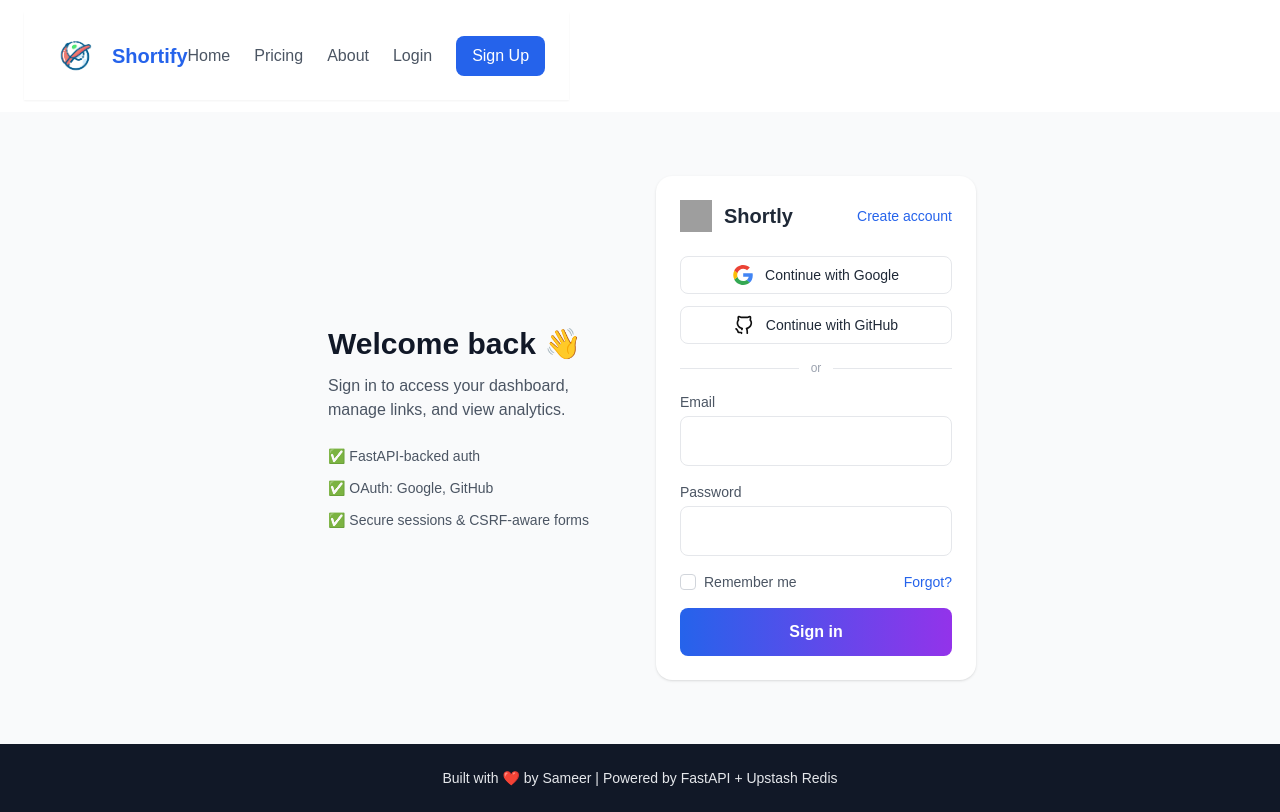
After one commit to sk3577311/Pro_URL_Shortener, a FastAPI app: template templates/login.html in a window 1280 px wide. The commit adds this page. Run offline with FastAPI, Linux system fonts and the light colour scheme; the template is opened without the code that fills it, so the values that code supplies are empty; some libraries are stand-ins or nearby versions; grey boxes are pictures that could not be loaded.

Commit message:
15/10/2025 14

```diff
--- a/app/main.py
+++ b/app/main.py
@@ -136,7 +136,11 @@ async def shorten_url(
             short_code = ''.join(secrets.choice(alphabet) for _ in range(6))
             if not redis_client.exists(f"url:{short_code}"):
                 break
-        redis_client.set(f"url:{short_code}", long_url, ex=ttl)
+        if ttl and ttl > 0:
+            await redis_client.set(f"url :{short_code}", original_url, ex=ttl)
+        else:
+            await redis_client.set(f"url :{short_code}", original_url)
+        # redis_client.set(f"url:{short_code}", long_url, ex=ttl)
 
     # Metadata
     redis_client.hmset(
@@ -146,7 +150,11 @@ async def shorten_url(
     redis_client.expire(f"meta:{short_code}", ttl)
 
     # Click counter
-    redis_client.set(f"clicks:{short_code}", 0, ex=ttl)
+    if ttl and ttl > 0:
+        redis_client.set(f"clicks :{short_code}", original_url, ex=ttl)
+    else:
+        redis_client.set(f"clicks :{short_code}", original_url)
+    # redis_client.set(f"clicks:{short_code}", 0, ex=ttl)
 
     readable_ttl = format_ttl(ttl)
     short_url = str(request.base_url).rstrip("/") + "/" + short_code
--- a/requirements.txt
+++ b/requirements.txt
@@ -5,3 +5,4 @@ jinja2
 dotenv
 python-multipart
 upstash-redis
+authlib
--- a/templates/base.html
+++ b/templates/base.html
@@ -1,6 +1,7 @@
 <!-- templates/base.html -->
 <!DOCTYPE html>
 <html lang="en">
+
 <head>
   <meta charset="utf-8" />
   <meta name="viewport" content="width=device-width, initial-scale=1" />
@@ -16,19 +17,31 @@
   <link rel="stylesheet" href="{{ url_for('static', path='css/index.css') }}" />
   <link rel="icon" href="{{ url_for('static', path='img/icon.png') }}" type="image/png">
 </head>
+
 <body class="antialiased text-gray-800 bg-gray-50 flex flex-col min-h-screen">
 
   <!-- NAVBAR -->
   <header class="bg-white shadow">
     <div class="container mx-auto px-6 py-3 flex items-center justify-between">
-      <img src="{{ url_for('static', path='img/icon.png') }}" alt="Shortly Logo" class="h-8 w-8" />
-      <a href="/" class="text-2xl font-extrabold text-blue-600">Shortify</a>
-      <nav class="hidden md:flex gap-6 items-center">
-        <a href="/" class="text-gray-700 hover:text-blue-600">Home</a>
-        <a href="/pricing" class="text-gray-700 hover:text-blue-600">Pricing</a>
-        <a href="/about" class="text-gray-700 hover:text-blue-600">About</a>
-        <button id="login-btn" class="text-sm text-gray-700 hover:text-blue-600" onclick="openModal('login-modal')">Login</button>
-        <button id="signup-btn" class="bg-blue-600 text-white px-4 py-1 rounded-md text-sm" onclick="openModal('signup-modal')">Sign Up</button>
+      <nav class="bg-white shadow-sm py-4">
+        <div class="container mx-auto flex justify-between items-center px-6">
+          <!-- Logo + Brand -->
+          <a href="/" class="flex items-center space-x-2">
+            <img src="{{ url_for('static', path='img/icon.png') }}" alt="Shortify Logo" class="h-14 w-18">
+            <span class="text-xl font-bold text-blue-600">Shortify</span>
+          </a>
+
+          <!-- Navigation Links -->
+          <div class="flex items-center space-x-6">
+            <a href="/" class="text-gray-600 hover:text-blue-600">Home</a>
+            <a href="/pricing" class="text-gray-600 hover:text-blue-600">Pricing</a>
+            <a href="/about" class="text-gray-600 hover:text-blue-600">About</a>
+            <a href="/login" class="text-gray-600 hover:text-blue-600">Login</a>
+            <a href="/signup" class="bg-blue-600 text-white px-4 py-2 rounded-lg hover:bg-blue-700 transition">
+              Sign Up
+            </a>
+          </div>
+        </div>
       </nav>
 
       <!-- mobile trigger -->
@@ -54,4 +67,5 @@
 
   <script src="{{ url_for('static', path='js/index.js') }}"></script>
 </body>
+
 </html>
--- /dev/null
+++ b/templates/login.html
@@ -0,0 +1,123 @@
+{% extends "base.html" %}
+{% block title %}Login — Shortly{% endblock %}
+{% block content %}
+<section class="min-h-[70vh] flex items-center justify-center py-16 bg-gray-50">
+  <div class="w-full max-w-2xl mx-auto grid grid-cols-1 md:grid-cols-2 gap-8 items-center">
+    <!-- Left: marketing -->
+    <div class="hidden md:block p-6">
+      <h2 class="text-3xl font-bold text-gray-900 mb-3">Welcome back 👋</h2>
+      <p class="text-gray-600">Sign in to access your dashboard, manage links, and view analytics.</p>
+      <ul class="mt-6 space-y-3 text-sm text-gray-600">
+        <li>✅ FastAPI-backed auth</li>
+        <li>✅ OAuth: Google, GitHub</li>
+        <li>✅ Secure sessions & CSRF-aware forms</li>
+      </ul>
+    </div>
+
+    <!-- Right: form -->
+    <div class="bg-white rounded-2xl shadow p-6">
+      <div class="flex items-center justify-between mb-6">
+        <div class="flex items-center gap-3">
+          <img src="{{ url_for('static', path='logo.svg') }}" alt="Shortly" class="h-8 w-8" />
+          <span class="text-xl font-bold text-gray-800">Shortly</span>
+        </div>
+        <a href="/signup" class="text-sm text-blue-600 hover:underline">Create account</a>
+      </div>
+
+      <!-- OAuth buttons -->
+      <div class="space-y-3 mb-4">
+        <a href="/auth/google" class="w-full inline-flex items-center justify-center gap-3 border rounded-lg px-4 py-2 hover:shadow-sm transition">
+          <img src="{{ url_for('static', path='icons/google.svg') }}" class="h-5 w-5" alt="">
+          <span class="text-sm font-medium">Continue with Google</span>
+        </a>
+
+        <a href="/auth/github" class="w-full inline-flex items-center justify-center gap-3 border rounded-lg px-4 py-2 hover:shadow-sm transition">
+          <img src="{{ url_for('static', path='icons/github.svg') }}" class="h-5 w-5" alt="">
+          <span class="text-sm font-medium">Continue with GitHub</span>
+        </a>
+      </div>
+
+      <div class="flex items-center gap-3 my-4">
+        <hr class="flex-1"/>
+        <span class="text-xs text-gray-400">or</span>
+        <hr class="flex-1"/>
+      </div>
+
+      <!-- Email form -->
+      <form id="login-form" method="POST" action="/login" class="space-y-4">
+        <div>
+          <label for="email" class="block text-sm text-gray-600 mb-1">Email</label>
+          <input id="email" name="email" type="email" required
+                 class="w-full px-4 py-3 rounded-lg border border-gray-200 focus:ring-2 focus:ring-blue-500" />
+          <p id="email-error" class="text-xs text-red-500 mt-1 hidden">Enter a valid email</p>
+        </div>
+
+        <div>
+          <label for="password" class="block text-sm text-gray-600 mb-1">Password</label>
+          <input id="password" name="password" type="password" required minlength="6"
+                 class="w-full px-4 py-3 rounded-lg border border-gray-200 focus:ring-2 focus:ring-blue-500" />
+          <p id="pw-error" class="text-xs text-red-500 mt-1 hidden">Password must be at least 6 characters</p>
+        </div>
+
+        <div class="flex items-center justify-between text-sm">
+          <label class="inline-flex items-center gap-2 text-gray-600">
+            <input type="checkbox" name="remember" class="h-4 w-4 rounded border-gray-300" /> Remember me
+          </label>
+          <a href="/forgot" class="text-blue-600 hover:underline">Forgot?</a>
+        </div>
+
+        <div>
+          <button id="login-btn" type="submit"
+                  class="w-full bg-gradient-to-r from-blue-600 to-purple-600 text-white px-4 py-3 rounded-lg font-semibold flex items-center justify-center gap-3">
+            <span id="login-text">Sign in</span>
+            <svg id="login-loader" class="hidden animate-spin h-5 w-5 text-white" xmlns="http://www.w3.org/2000/svg" fill="none"
+                 viewBox="0 0 24 24">
+              <circle class="opacity-25" cx="12" cy="12" r="10" stroke="currentColor" stroke-width="4"></circle>
+              <path class="opacity-75" fill="currentColor" d="M4 12a8 8 0 018-8v4a4 4 0 00-4 4H4z"></path>
+            </svg>
+          </button>
+        </div>
+
+        <div id="login-msg" class="text-sm text-center text-red-500 hidden"></div>
+      </form>
+    </div>
+  </div>
+</section>
+
+<script>
+  // Simple client validation + loader
+  const loginForm = document.getElementById('login-form');
+  const loginBtn = document.getElementById('login-btn');
+  const loginText = document.getElementById('login-text');
+  const loginLoader = document.getElementById('login-loader');
+  const loginMsg = document.getElementById('login-msg');
+
+  loginForm.addEventListener('submit', (e) => {
+    const email = document.getElementById('email');
+    const pw = document.getElementById('password');
+    let ok = true;
+    loginMsg.classList.add('hidden');
+
+    if (!email.value || !/^\S+@\S+\.\S+$/.test(email.value)) {
+      document.getElementById('email-error').classList.remove('hidden'); ok=false;
+    } else {
+      document.getElementById('email-error').classList.add('hidden');
+    }
+    if (pw.value.length < 6) {
+      document.getElementById('pw-error').classList.remove('hidden'); ok=false;
+    } else {
+      document.getElementById('pw-error').classList.add('hidden');
+    }
+    if (!ok) {
+      e.preventDefault();
+      return;
+    }
+
+    // show loader and permit submission to server
+    loginBtn.disabled = true;
+    loginText.textContent = 'Signing in…';
+    loginLoader.classList.remove('hidden');
+    // let the form submit normally (server will redirect on success)
+  });
+</script>
+{% endblock %}
```
Also changed, not shown: app/auth.py (added, +56 -0 lines), templates/index.html (+25 -87 lines), templates/signup.html (added, +88 -0 lines), static/icons/github.svg (added), static/icons/google.svg (added).
